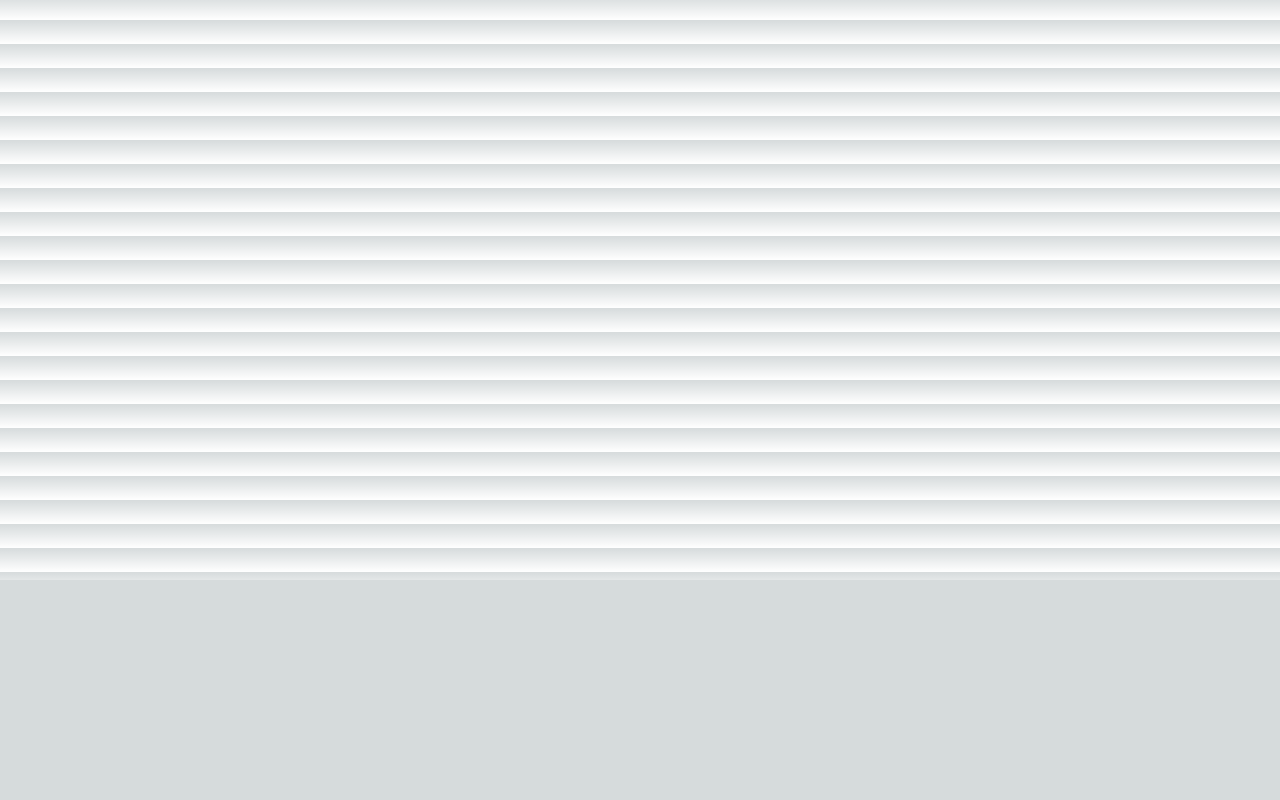
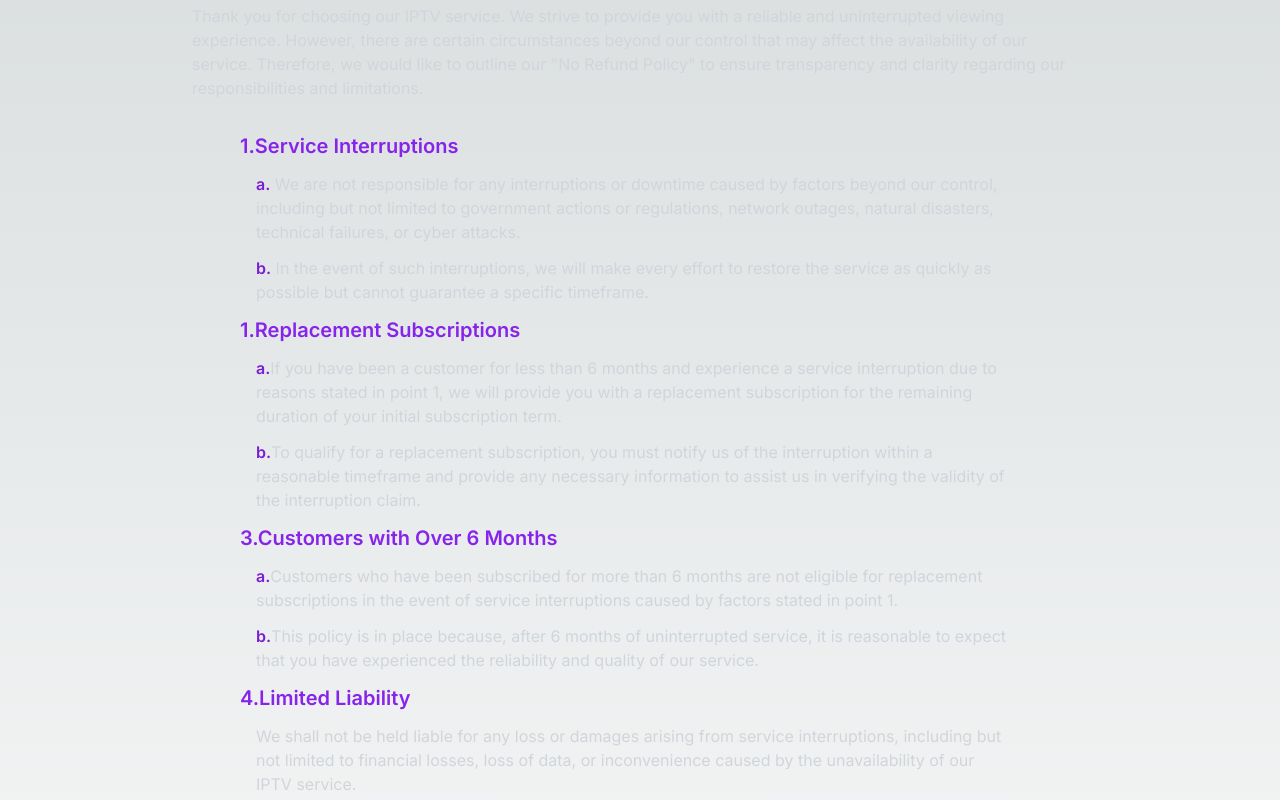
Before and after one commit to Rockchtaa/iptvWebseite, a Next.js app: page /privacy-policy in a window 1280 px wide. Shown: the part 220-1020 px from the top of the page. Before the commit the page ends 800 px from the top, so only its background shows below. Built offline with nearby package versions, Linux system fonts and the light colour scheme.

Commit message:
privacy policy

```diff
--- a/app/components/Navbar.tsx
+++ b/app/components/Navbar.tsx
@@ -65,12 +65,6 @@ function Navbar() {
               Privacy policy
             </Link>
             <Link
-              href="/refund-policy"
-              className="px-5 h-full hover:bg-bgPrimary/30  hover:cursor-pointer flex justify-center items-center "
-            >
-              Refund Policy
-            </Link>
-            <Link
               href={"/#pricing"}
               className="px-5 h-full hover:bg-bgPrimary/30  hover:cursor-pointer flex justify-center items-center "
             >
--- a/app/layout.tsx
+++ b/app/layout.tsx
@@ -2,6 +2,7 @@ import type { Metadata } from "next";
 import { Inter } from "next/font/google";
 import "./globals.css";
 import Navbar from "./components/Navbar";
+import Footer from "./components/Footer";
 
 const inter = Inter({ subsets: ["latin"] });
 
@@ -20,6 +21,7 @@ export default function RootLayout({
       <body className={inter.className}>
         <Navbar />
         {children}
+        <Footer />
       </body>
     </html>
   );
--- a/app/page.tsx
+++ b/app/page.tsx
@@ -15,7 +15,6 @@ export default function Home() {
       <MoviesWrapper />
       <Description />
       <Pricing />
-      <Footer />
     </>
   );
 }
--- a/app/privacy-policy/page.tsx
+++ b/app/privacy-policy/page.tsx
@@ -1,11 +1,128 @@
-import React from 'react'
+import React from "react";
 
 function page() {
   return (
-    <div>
-      Privacy Policy
+    <div className="flex flex-col my-40 justify-center items-center">
+      <section className="max-w-4xl flex flex-col gap-4">
+        <h1 className="text-3xl font-extrabold tracking-tight leading-none md:text-4xl lg:text-5xl 2xl:text-6xl text-white">
+          Privacy and Refund Policy
+        </h1>
+        <div className="flex flex-col gap-8 w-full  box-border px-4 sm:px-0">
+          <p className="text-gray-300">
+            Thank you for choosing our IPTV service. We strive to
+            provide you with a reliable and uninterrupted viewing
+            experience. However, there are certain circumstances
+            beyond our control that may affect the availability of our
+            service. Therefore, we would like to outline our "No
+            Refund Policy" to ensure transparency and clarity
+            regarding our responsibilities and limitations.
+          </p>
+
+          <ol className="sm:ml-12 w-full max-w-3xl">
+            <li className="flex flex-col box-border">
+              <span className="text-xl text-primary-600 font-semibold">
+                1.Service Interruptions
+              </span>
+              <span className="ml-4 text-md font-normal text-gray-300 flex flex-col gap-3 py-3">
+                <p>
+                  <span className="font-semibold text-primary-700">
+                    a.
+                  </span>{" "}
+                  We are not responsible for any interruptions or
+                  downtime caused by factors beyond our control,
+                  including but not limited to government actions or
+                  regulations, network outages, natural disasters,
+                  technical failures, or cyber attacks.
+                </p>
+                <p>
+                  <span className="font-semibold text-primary-700">
+                    b.
+                  </span>{" "}
+                  In the event of such interruptions, we will make
+                  every effort to restore the service as quickly as
+                  possible but cannot guarantee a specific timeframe.
+                </p>
+              </span>
+            </li>
+            <li>
+              <span className="text-xl text-primary-600 font-semibold">
+                1.Replacement Subscriptions
+              </span>
+              <span className="ml-4 text-md font-normal text-gray-300 flex flex-col gap-3 py-3">
+                <p>
+                  <span className="font-semibold text-primary-700">
+                    a.
+                  </span>
+                  If you have been a customer for less than 6 months
+                  and experience a service interruption due to reasons
+                  stated in point 1, we will provide you with a
+                  replacement subscription for the remaining duration
+                  of your initial subscription term.
+                </p>
+                <p>
+                  <span className="font-semibold text-primary-700">
+                    b.
+                  </span>
+                  To qualify for a replacement subscription, you must
+                  notify us of the interruption within a reasonable
+                  timeframe and provide any necessary information to
+                  assist us in verifying the validity of the
+                  interruption claim.
+                </p>
+              </span>
+            </li>
+            <li>
+              <span className="text-xl text-primary-600 font-semibold">
+                3.Customers with Over 6 Months
+              </span>
+              <span className="ml-4 text-md font-normal text-gray-300 flex flex-col gap-3 py-3">
+                <p>
+                  <span className="font-semibold text-primary-700">
+                    a.
+                  </span>
+                  Customers who have been subscribed for more than 6
+                  months are not eligible for replacement
+                  subscriptions in the event of service interruptions
+                  caused by factors stated in point 1.
+                </p>
+                <p>
+                  <span className="font-semibold text-primary-700">
+                    b.
+                  </span>
+                  This policy is in place because, after 6 months of
+                  uninterrupted service, it is reasonable to expect
+                  that you have experienced the reliability and
+                  quality of our service.
+                </p>
+              </span>
+            </li>
+            <li>
+              <span className="text-xl text-primary-600 font-semibold">
+                4.Limited Liability
+              </span>
+              <span className="ml-4 text-md font-normal text-gray-300 flex flex-col gap-3 py-3">
+                <p>
+                  We shall not be held liable for any loss or damages
+                  arising from service interruptions, including but
+                  not limited to financial losses, loss of data, or
+                  inconvenience caused by the unavailability of our
+                  IPTV service.
+                </p>
+              </span>
+            </li>
+          </ol>
+          <p className="text-gray-300">
+            By using our service, you agree to comply with this "No
+            Refund Policy" and acknowledge that you have read and
+            understood its contents. We reserve the right to modify or
+            update this policy at any time without prior notice. It is
+            your responsibility to review this policy periodically to
+            stay informed about any changes.
+          </p>
+        </div>
+      </section>
     </div>
-  )
+  );
 }
 
-export default page
+export default page;
--- a/app/refund-policy/page.tsx
+++ /dev/null
@@ -1,11 +0,0 @@
-import React from 'react'
-
-function page() {
-  return (
-    <div>
-      Refund Policy
-    </div>
-  )
-}
-
-export default page
```
